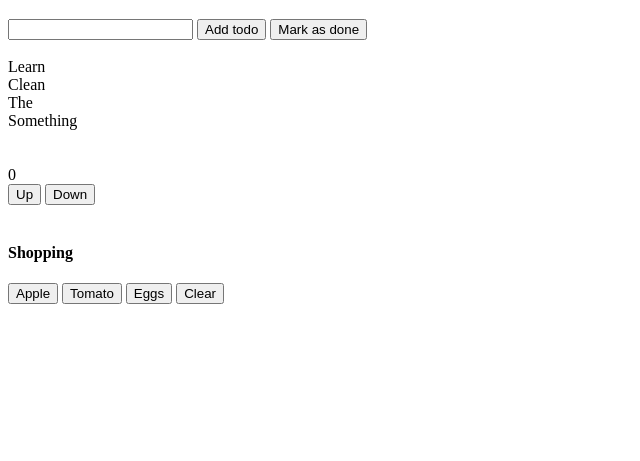
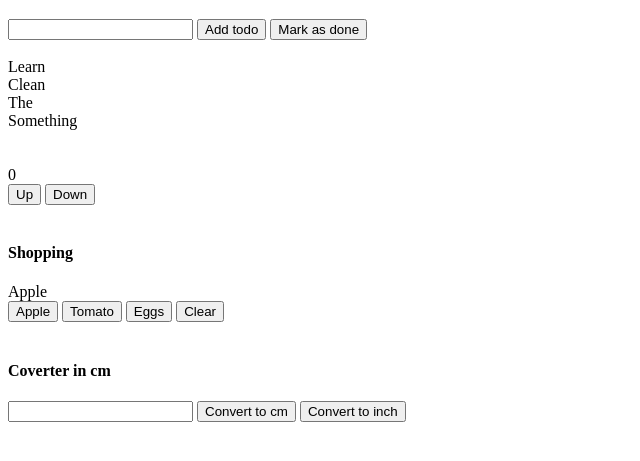
Before and after one commit to jessicaironwood/practise, a plain HTML site: page todos/todo.html in a window 1280 px wide. Both pictures are taken after a click on the button "Apple". Shown: the part 87-548 px from the top of the page, without its empty margins (0-640 px from the left). Drawn offline with Linux system fonts and the light colour scheme.

Commit message:
todoUpdate1611

```diff
--- a/todos/todo.html
+++ b/todos/todo.html
@@ -18,12 +18,10 @@
     <input id="todo-title" type="text" />
     <button onclick="addTodo()">Add todo</button>
 
-
-
     <button onclick="markDone()" id="todo-button">Mark as done</button>
 
     <br>
-    </script>
+
     <br>
 
     <div id="todo-list"></div>
@@ -90,114 +88,63 @@
 
     <div id="cart"></div>
 
-    <button id="apple">Apple</button>
-    <button id="tomato">Tomato</button>
-    <button id="eggs">Eggs</button>
-    <button id="clearCart">Clear</button>
+    <button onclick="addApple()" id="apple">Apple</button>
+    <button onclick="addTomato()" id="tomato">Tomato</button>
+    <button onclick="addEggs()" id="eggs">Eggs</button>
+    <button onclick="clearList()" id="clearCart">Clear</button>
+
+    <script>
+
+        /* yritin pienen ikuisuuden automatisoida seuraavaa pätkää,
+        mut  päätin et sen voi tehä myöhemminki*/
 
 
 
+        function addApple() {
+            const element = document.createElement('div');
+            element.innerText = "Apple";
+            cart.appendChild(element);
+        }
 
-    <!-- <script>
-//     let value1 = 4;
-//     let value2 = 5;
-//     let value3 = 3;
-// </script>
+        function addTomato() {
+            const element = document.createElement('div');
+            element.innerText = "Tomato";
+            cart.appendChild(element);
+        }
 
+        function addEggs() {
+            const element = document.createElement('div');
+            element.innerText = "Eggs";
+            cart.appendChild(element);
+        }
 
-// <script class="date">
-//     let month = "October";
-//     let dayOfMonth =  '18';
-//     let year =  2023;
-// </script>
+        function clearList() {
 
+            cart.innerHTML = "";
 
-// <script class="age">
-//     let message = "I am ";
-//     let age =  27;
-//     let yearsOld =  ' years old';
-// </script>
+        }
 
+    </script>
 
-// <script>
+    <br> <br>
 
-//     var button = document.createElement("button")
-//     button.innerHTML = "Click Me"
+    <h4>Coverter in cm</h4>
 
-//     var body = document.getElementsByTagName("body")[0];
-//     body.appendChild(button);
+    <!-- inches to cm converter -->
+    <input id="converterInput" type="number" />
+    <button onclick="convertToCm()" id="converterBtnCm">Convert to cm</button>
+    <button onclick="convertToIn()" id="converterBtnIn">Convert to inch</button>
+    <div id="result"></div>
 
+    <script>
+        function convertToCm() {
 
-//     document.title = "New Title"
-// </script>
+        }
 
-// <br>
-// <br>
+        function convertToIn() {
 
-// <script>
-
-//     function toUpper(word) {
-//         return word.toUpperCase();
-//     }
-
-//     let text = ['dgger', 'CleGGUhgpkrpan', 'TjojOKhe', 'SoinJHIRWhfiefwg'];
-
-
-//     text.forEach((t) =>  {
-//         console.log(t)
-//         let element = document.createElement('div');
-//         element.innerText = toUpper(t);
-//         document.body.appendChild(element);
-//         console.log(toUpper(t));
-//     })
-
- // todos.forEach(function (todoTitle)) {
-
-        //     let element = document.createElement('div');
-        //     element.innerText = todoTitle;
-        //     document.body.appendChild(element);
-
-        // }
-
-
-// </script>
-//    <br>
-// <script>
-
-//     let info = ['bllaaa ', 'blaa ', 'blooo ']
-
-//     function arrayDouple(r) {
-//         return r.repeat(2)
-//     }
-//     info.forEach((r) => {
-//         let element = document.createElement('div');
-//         element.innerText = arrayDouple(r);
-//         document.body.appendChild(element);
-//         console.log(r.repeat(2));
-//     })
-
-// </script>
-
-
-
-// <br>
-
-// <script>
-
-
-// function arraySum(yhteen) {
-//     let sum = 0;
-//     yhteen.forEach((y) => {
-//         sum = sum + y;
-//     })
-//     console.log(sum);
-// }
-
-// arraySum([4, 6, 12, 7]) -->
-
-
-
-
+        }
+    </script>
 
 </body>
 
```
